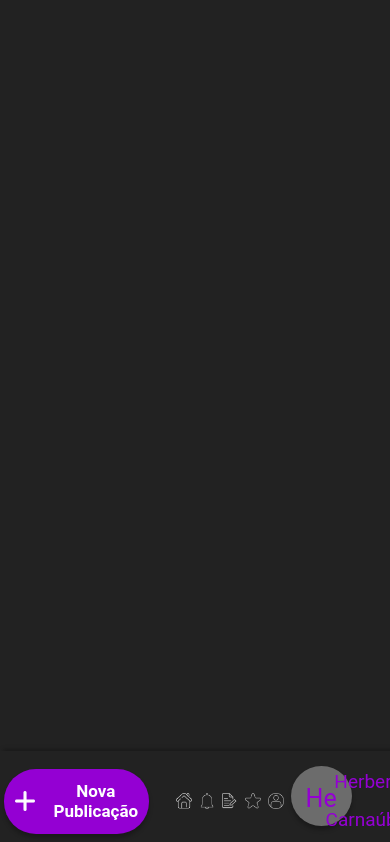
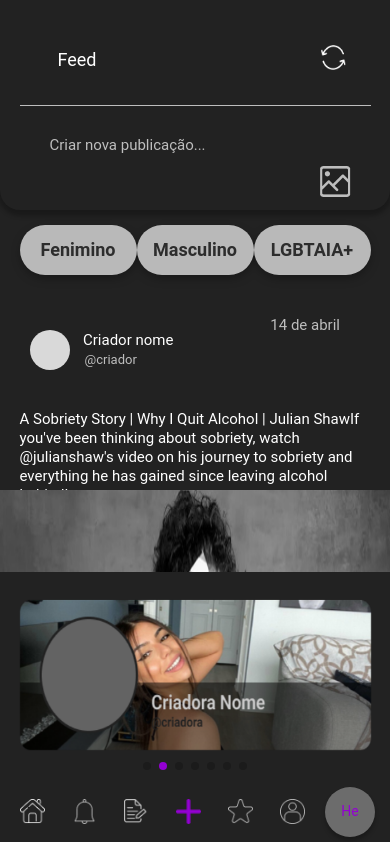
Before and after one commit to KingOfSites/bless-web-app, a React (Create React App) app: page /feed in a window 390 px wide. Shown: the top 842 px of the page. Built offline with nearby package versions, Linux system fonts and the light colour scheme.

Commit message:
ajuste responsivo

```diff
--- a/package.json
+++ b/package.json
@@ -18,6 +18,7 @@
     "react-hook-form": "^7.43.9",
     "react-router-dom": "^6.10.0",
     "react-scripts": "^5.0.1",
+    "swiper": "^9.2.4",
     "typescript": "^4.9.5",
     "web-vitals": "^2.1.4"
   },
--- a/src/components/NavBarFeed/Index.tsx
+++ b/src/components/NavBarFeed/Index.tsx
@@ -6,6 +6,7 @@ import Assinatura from "../../assets/logo-assinatura.png";
 import Favoritos from "../../assets/logo-favoritos.png";
 import Usuario from "../../assets/logo-usuario.png";
 import Button from "../../assets/button.png";
+import ButtonRoxo from "../../assets/button-roxo.png";
 
 function Navbar() {
   return (
@@ -26,6 +27,10 @@ function Navbar() {
         <div className="container-usuarios">
           <img src={Assinatura} alt="Assinatura" className="assinatura" />
           <h3>Assinaturas</h3>
+        </div>
+        <div className="container-usuarios" id="button-roxo">
+          <img src={ButtonRoxo} alt="Favoritos" />
+          <h3>Favoritos</h3>
         </div>
         <div className="container-usuarios">
           <img src={Favoritos} alt="Favoritos" />
--- a/src/components/NavBarFeed/style.scss
+++ b/src/components/NavBarFeed/style.scss
@@ -1,7 +1,7 @@
 .container-navbar {
   position: fixed;
   width: 25%;
-  height: 1046px;
+  height: 1460px;
   background: #222222;
   box-shadow: 5px 0px 4px 2px rgba(0, 0, 0, 0.25);
   display: flex;
@@ -46,6 +46,7 @@
   font-size: 30px;
   line-height: 38px;
   color: #9400d3;
+  margin: 0;
 }
 
 .opcoes-usuario {
@@ -123,6 +124,9 @@
 
   cursor: pointer;
 }
+#button-roxo {
+  display: none;
+}
 
 @media (max-width: 768px) {
   .container-navbar {
@@ -130,24 +134,19 @@
     flex-direction: row-reverse;
     width: 100%;
     position: fixed;
-
-    height: 100px;
+    height: 65px;
     right: 0;
-    top: 89%;
+    bottom: 0;
+    box-shadow: none;
   }
-  .container-navbar .container-button,
-  h2 {
+  .name-usuario h2 {
     display: none;
   }
   .container-navbar > .name-usuario > button {
-    display: flex;
-    width: 90px;
-    height: 70px;
+    width: 50px;
+    height: 50px;
     margin: 0;
-    text-align: center;
-    font-size: 30px;
-    padding: 20px;
-    margin-bottom: 10px;
+    font-size: 14px;
   }
   .opcoes-usuario h3 {
     display: none;
@@ -159,20 +158,20 @@
     flex-direction: row;
     height: 100%;
     width: 100%;
-    margin: 0;
-    justify-content: center;
-    align-items: center;
   }
 
   .container-usuarios {
-    width: 15%;
+    width: 16%;
     height: 50px;
     margin: 0%;
   }
+  #button-roxo {
+    display: flex;
+  }
 
   .container-usuarios img {
-    width: 45%;
-    height: 70%;
+    width: 100%;
+    height: 50%;
     object-fit: contain;
     margin: 0;
   }
@@ -184,29 +183,13 @@
     margin: 0;
     width: 15%;
     height: 100%;
-    margin-right: 25px;
+    margin-right: 15px;
+  }
+  .container-btn-nav {
+    display: none;
   }
 }
-@media (max-width: 430px) {
-  .container-usuarios {
-    width: 15%;
-    height: 30px;
-    margin: 0%;
-  }
-  .container-navbar > .name-usuario > button {
-    width: 80px;
-    height: 60px;
-    text-align: center;
-    font-size: 25px;
-    padding: 15px;
-  }
-  .container-usuarios img {
-    width: 70%;
-    height: 100%;
-    object-fit: contain;
-    margin: 0;
-  }
-}
+
 // Ajuste fonte telas maiores
 @media (max-width: 1450px) {
   .name-usuario h2 {
--- a/src/components/PostFeed/style.scss
+++ b/src/components/PostFeed/style.scss
@@ -1,8 +1,6 @@
 .container-post {
-  margin-left: 11px;
-
   width: 50%;
-  height: 1460px;
+  height: 100%;
   margin: 0 auto;
   top: 0px;
   background: #222222;
@@ -11,9 +9,7 @@
 .main-post {
   width: 100%;
   height: 350px;
-  left: 3px;
   top: 0px;
-
   background: #222222;
   box-shadow: 0px 4px 4px 2px rgba(0, 0, 0, 0.25);
   border-radius: 0px 0px 20px 20px;
@@ -79,18 +75,30 @@
 .container-button {
   width: 90%;
   height: 100px;
-  left: -10px;
-  top: 0px;
   filter: drop-shadow(0px 4px 4px rgba(0, 0, 0, 0.25));
-
   display: flex;
   align-items: center;
   justify-self: flex-end;
+  margin-left: 10px;
+}
+.container-button button {
+  width: 35%;
+  height: 60px;
+  font-family: "Roboto";
+  font-style: normal;
+  font-weight: 700;
+  font-size: 22px;
+  line-height: 28px;
+  background: #b9b9b9;
+  color: #2d2d2d;
+  border-radius: 30px;
+  border: none;
+  cursor: pointer;
 }
 
-.container-button .button-feed {
-  background: #b9b9b9;
-  color: #2d2d2d;
+.container-button button:hover {
+  background: #9400d3;
+  color: #ffffff;
 }
 .container-postagem {
   width: 100%;
@@ -207,6 +215,7 @@
   }
   .container-button button {
     height: 50px;
+    font-size: 18px;
   }
   .publi-post h1 {
     font-size: 18px;
@@ -219,7 +228,7 @@
     height: 210px;
   }
   .baixar-publi img {
-    margin-bottom: 200px;
+    margin-bottom: 220px;
   }
   .nova-publi p {
     font-size: 15px;
--- a/src/components/SidebarFeed/Index.tsx
+++ b/src/components/SidebarFeed/Index.tsx
@@ -1,4 +1,9 @@
 import React from "react";
+import { Swiper, SwiperSlide } from "swiper/react";
+import { Autoplay, Navigation, Pagination } from "swiper";
+import "swiper/css";
+import "swiper/css/navigation";
+import "swiper/css/pagination";
 import "./style.scss";
 import Lupa from "../../assets/lupa.png";
 import Reload from "../../assets/recarragar.png";
@@ -21,6 +26,25 @@ function SideBar() {
           <img src={Reload} alt="" />
         </div>
       </div>
+
+      <Swiper
+        grabCursor={true}
+        modules={[Autoplay, Navigation, Pagination]}
+        className="mySwiper"
+        slidesPerView={1}
+        spaceBetween={30}
+        loop={true}
+        loopedSlides={5}
+        autoplay={{
+          delay: 3000,
+        }}
+        pagination={{
+          el: ".swiper-pagination",
+          type: "bullets",
+          clickable: true,
+        }}
+      >
+        <SwiperSlide>
           <div className="criador-card">
             <div className="card">
               <img src={cardCriador} alt="cardCriador" />
@@ -32,6 +56,87 @@ function SideBar() {
               <img src={cardCriador} alt="cardCriador" className="card-none" />
             </div>
           </div>
+        </SwiperSlide>
+        <SwiperSlide>
+          <div className="criador-card">
+            <div className="card">
+              <img src={cardCriador} alt="cardCriador" />
+            </div>
+            <div className="card">
+              <img src={cardCriador} alt="cardCriador" className="card-none" />
+            </div>
+            <div className="card">
+              <img src={cardCriador} alt="cardCriador" className="card-none" />
+            </div>
+          </div>
+        </SwiperSlide>
+        <SwiperSlide>
+          <div className="criador-card">
+            <div className="card">
+              <img src={cardCriador} alt="cardCriador" />
+            </div>
+            <div className="card">
+              <img src={cardCriador} alt="cardCriador" className="card-none" />
+            </div>
+            <div className="card">
+              <img src={cardCriador} alt="cardCriador" className="card-none" />
+            </div>
+          </div>
+        </SwiperSlide>
+        <SwiperSlide>
+          <div className="criador-card">
+            <div className="card">
+              <img src={cardCriador} alt="cardCriador" />
+            </div>
+            <div className="card">
+              <img src={cardCriador} alt="cardCriador" className="card-none" />
+            </div>
+            <div className="card">
+              <img src={cardCriador} alt="cardCriador" className="card-none" />
+            </div>
+          </div>
+        </SwiperSlide>
+        <SwiperSlide>
+          <div className="criador-card">
+            <div className="card">
+              <img src={cardCriador} alt="cardCriador" />
+            </div>
+            <div className="card">
+              <img src={cardCriador} alt="cardCriador" className="card-none" />
+            </div>
+            <div className="card">
+              <img src={cardCriador} alt="cardCriador" className="card-none" />
+            </div>
+          </div>
+        </SwiperSlide>
+        <SwiperSlide>
+          <div className="criador-card">
+            <div className="card">
+              <img src={cardCriador} alt="cardCriador" />
+            </div>
+            <div className="card">
+              <img src={cardCriador} alt="cardCriador" className="card-none" />
+            </div>
+            <div className="card">
+              <img src={cardCriador} alt="cardCriador" className="card-none" />
+            </div>
+          </div>
+        </SwiperSlide>
+        <SwiperSlide>
+          <div className="criador-card">
+            <div className="card">
+              <img src={cardCriador} alt="cardCriador" />
+            </div>
+            <div className="card">
+              <img src={cardCriador} alt="cardCriador" className="card-none" />
+            </div>
+            <div className="card">
+              <img src={cardCriador} alt="cardCriador" className="card-none" />
+            </div>
+          </div>
+        </SwiperSlide>
+        <div className="swiper-pagination"></div>
+      </Swiper>
     </div>
   );
 }
--- a/src/components/SidebarFeed/style.scss
+++ b/src/components/SidebarFeed/style.scss
@@ -3,7 +3,6 @@
   width: 25%;
   height: 1460px;
   left: 75%;
-  top: 0px;
   background: #222222;
   box-shadow: -5px 0px 4px 2px rgba(0, 0, 0, 0.25);
 }
@@ -11,14 +10,12 @@
 .pesquisar {
   width: 100%;
   height: 100px;
-
   align-items: center;
   justify-content: center;
   display: flex;
-  text-align: center;
 }
 .pesquisar button {
-  width: 400px;
+  width: 80%;
   height: 60px;
   border: none;
   background: #636363;
@@ -27,7 +24,7 @@
   font-family: "Roboto";
   font-style: normal;
   font-weight: 400;
-  font-size: 22px;
+  font-size: 20px;
   line-height: 28px;
   color: #bebebe;
   align-items: center;
@@ -35,8 +32,12 @@
   display: flex;
   text-align: center;
 }
+
 .pesquisar img {
-  padding-left: 110px;
+  margin-left: 80px;
+  width: 23px;
+  height: 23px;
+  margin-top: 3px;
 }
 
 .sugestao-reload {
@@ -46,7 +47,6 @@
   text-align: center;
   width: 90%;
   margin: 0 auto;
-
   height: 70px;
 }
 .sugestao-reload h3 {
@@ -55,7 +55,6 @@
   font-weight: 700;
   font-size: 24px;
   line-height: 28px;
-
   color: #bebebe;
 }
 
@@ -65,21 +64,29 @@
 }
 .criador-card {
   width: 100%;
-  height: 600px;
+  height: 550px;
   margin: 0 auto;
-  margin-top: 10px;
+
+  margin-bottom: 5px;
+  display: flex;
+  align-items: center;
+  justify-content: center;
+  flex-direction: column;
 }
 .card {
   width: 90%;
   margin: 0 auto;
   height: 150px;
+  margin-bottom: 15px;
 }
 .card img {
   width: 100%;
-  height: 100%;
-  margin-bottom: 15px;
-  object-fit: contain;
+  height: 150px;
 }
+.swiper-pagination-bullet {
+  --swiper-pagination-color: #9400d3;
+}
+
 @media (max-width: 768px) {
   .pesquisar,
   .sugestao-reload,
@@ -94,31 +101,33 @@
     width: 100%;
     margin: 0;
     left: 0;
-    height: 150px;
-    top: 71%;
+    height: 210px;
+    box-shadow: none;
+    bottom: 62px;
   }
   .card img {
     width: 100%;
     height: 150px;
   }
 }
-@media (max-width: 430px) {
-  .container-navDireita {
-    top: 70%;
+
+// Ajuste fonte telas maiores
+@media (max-width: 1500px) {
+  .pesquisar button {
+    font-size: 17px;
   }
-  .text-publi p {
+  .pesquisar img {
+    margin-left: 20px;
+    width: 20px;
+    height: 20px;
+    margin-top: 5px;
+  }
+}
+@media (max-width: 1100px) {
+  .pesquisar button {
     font-size: 12px;
   }
-  .publi-post h1 {
-    font-size: 14px;
-  }
-  .criador h3 {
-    font-size: 12px;
-  }
-  .criador span {
-    font-size: 11px;
-  }
-  .data-postagem p {
-    font-size: 13px;
+  .pesquisar img {
+    margin-left: 10px;
   }
 }
--- a/src/pages/Feed/Index.tsx
+++ b/src/pages/Feed/Index.tsx
@@ -7,6 +7,8 @@ function Feed() {
   return (
     <div>
       <Navbar />
+      <SideBar />
+      <Post />
     </div>
   );
 }
```
Also changed, not shown: src/assets/button-roxo.png (added), 1 other file (tests, documents, lock files or other folders). Lines whose indentation alone changed are shown as unchanged.
